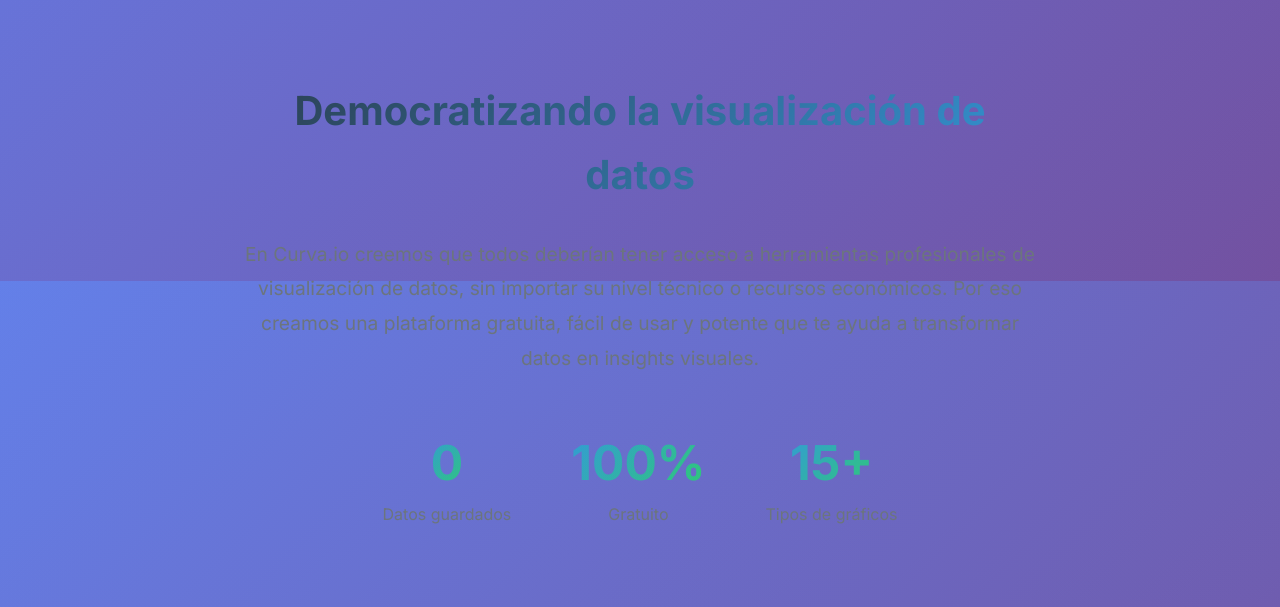
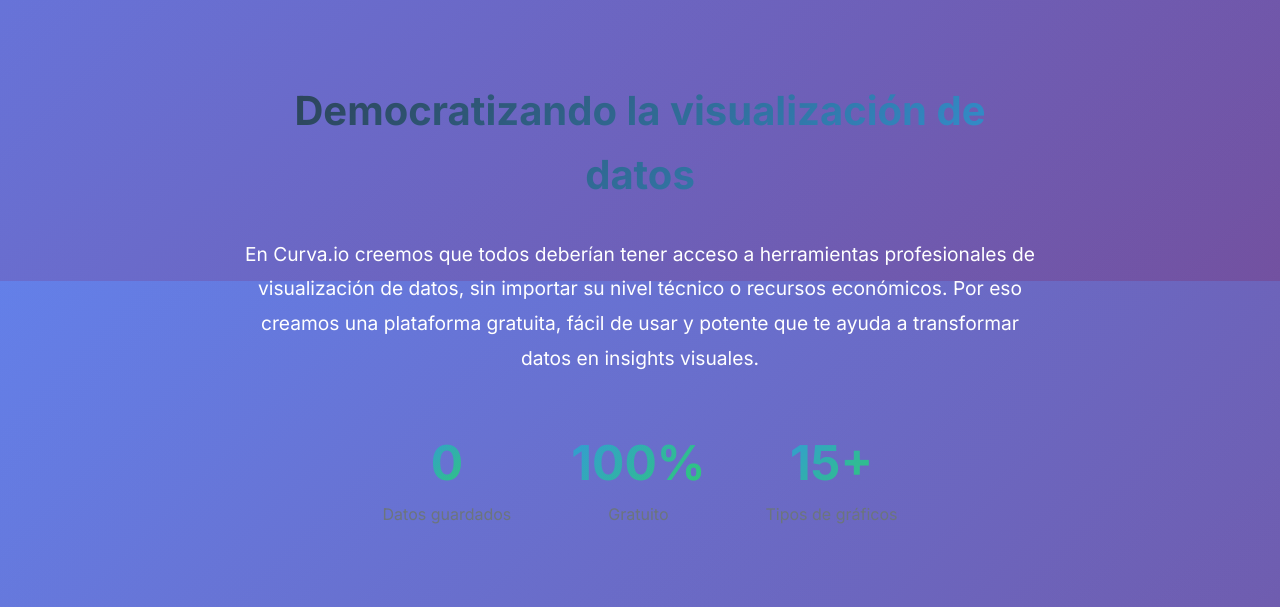
Before and after one commit to robsgil/data-visualisation, a Flask app: page / in a window 1280 px wide. Shown: the part 2119-2726 px from the top of the page. Run offline with Flask 3, Linux system fonts and the light colour scheme; some libraries are stand-ins or nearby versions.

Commit message:
Update styles.css

```diff
--- a/static/css/styles.css
+++ b/static/css/styles.css
@@ -563,7 +563,7 @@ body {
 
 .about-content p {
     font-size: 1.2rem;
-    color: var(--light-text);
+    color: white;
     margin-bottom: 50px;
     line-height: 1.8;
 }
```
